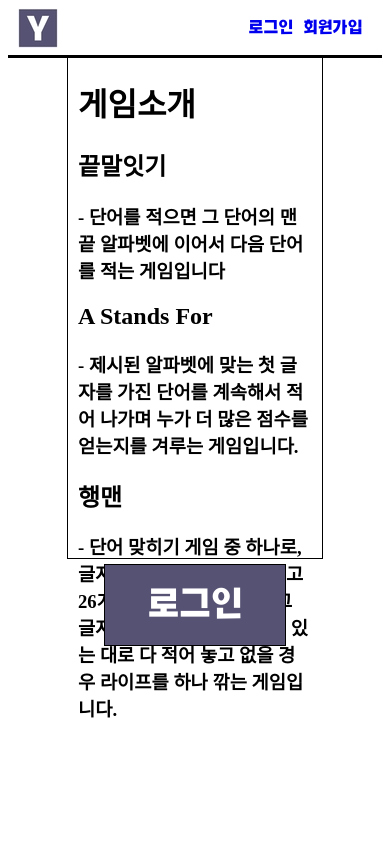
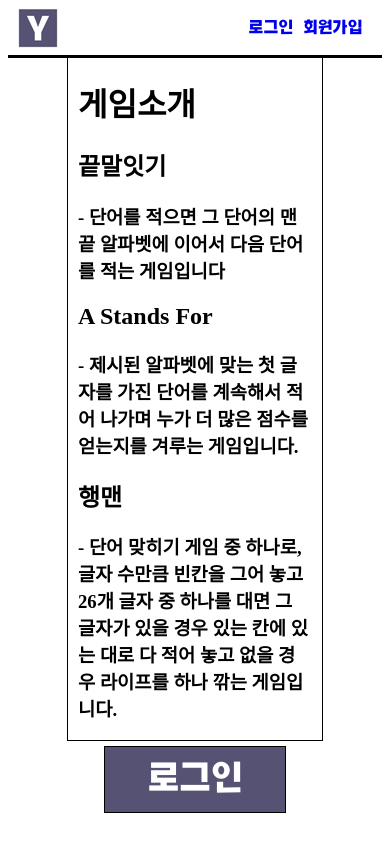
Before and after one commit to Young-Al-Mot/Young-Al-Mot, a React (Create React App) app in the folder front/: page / in a window 390 px wide. Built offline with nearby package versions, Linux system fonts and the light colour scheme; no server answers.

Commit message:
Fix Mobile CSS

```diff
--- a/front/src/components/HomeContent.js
+++ b/front/src/components/HomeContent.js
@@ -32,10 +32,10 @@
   background-color:#565273;
 `;
 const Gameguide = styled.div`
-  height: 500px;
   width: 100%;
   border: solid thin;
   border-top: none;
+  font-size:(100%,3.3vw);
   padding-left:10px;
   padding-right:10px;
 `;
```
